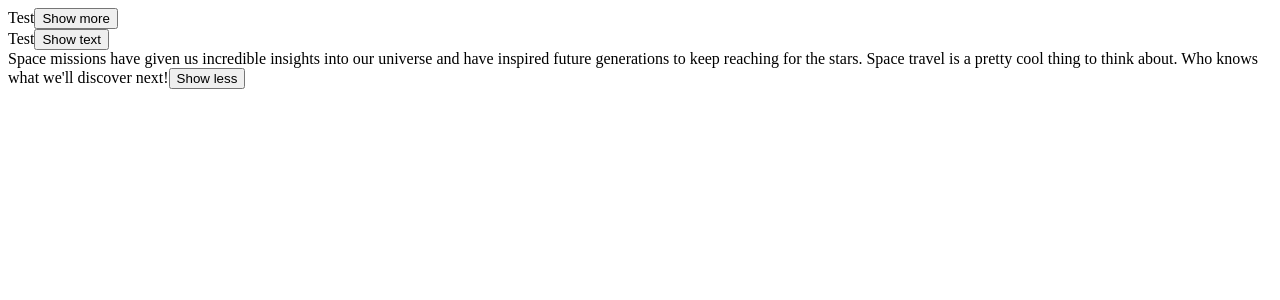
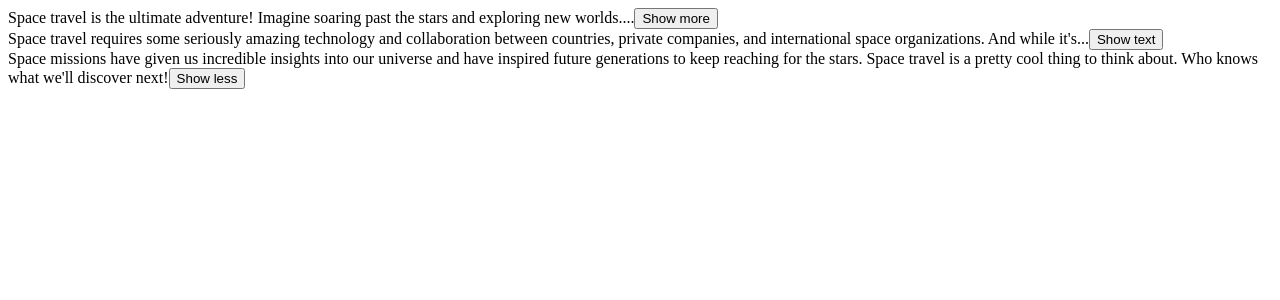
Before and after one commit to tojibayevvv/popcorn, a React (Create React App) app: page / in a window 1280 px wide. Shown: the top 300 px of the page. Built offline with nearby package versions, Linux system fonts and the light colour scheme.

Commit message:
i finished learning of expanding and collapsing of big texts

```diff
--- a/src/TextExpander.js
+++ b/src/TextExpander.js
@@ -35,7 +35,7 @@ export default function TextExpander() {
 }
 
 function Expander({
-  collapsedNumWords,
+  collapsedNumWords = 15,
   expandButtonText = "Show more",
   collapseButtonText = "Show less",
   buttonColor,
@@ -45,7 +45,7 @@ function Expander({
 }) {
   const [isExpanded, setIsExpanded] = useState(expanded);
 
-  const displayText = isExpanded ? children : "Test";
+  const displayText = isExpanded ? children : children.split(" ").slice(0, collapsedNumWords).join(" ") + ("...");
 
   return (
     <div>
```
